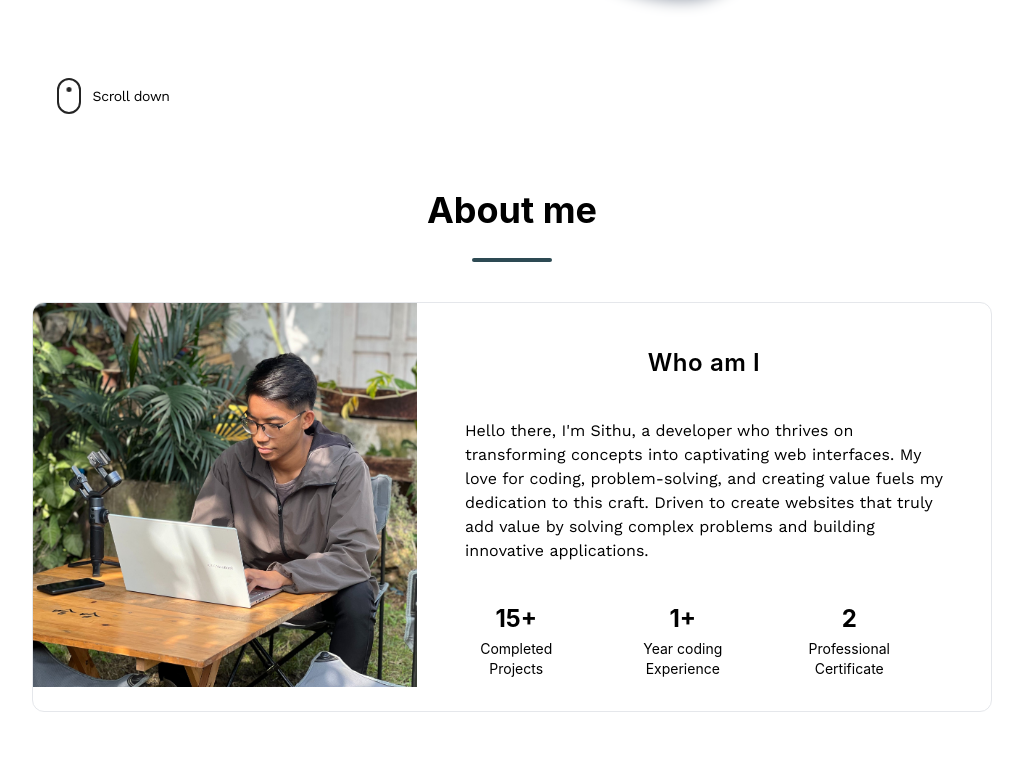
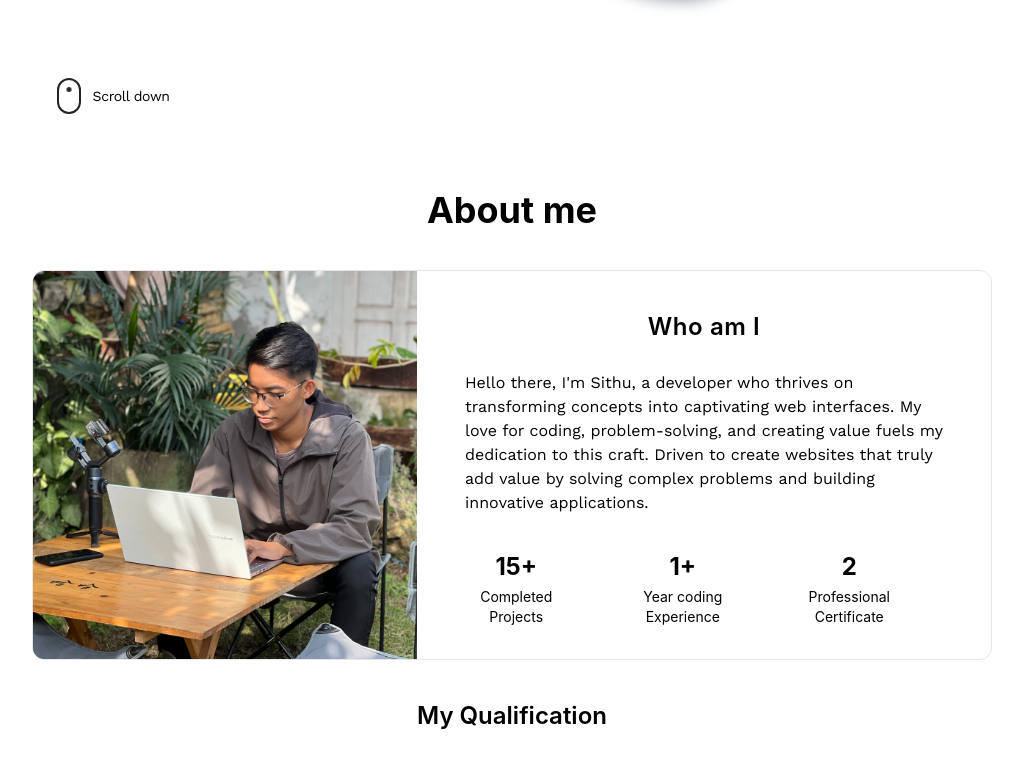
Before and after one commit to Sithu-Aung-Khant/Devfolio_01, a React (Vite) app: page / in a window 1280 px wide. Shown: the part 434-1202 px from the top of the page, without its empty margins (128-1151 px from the left). Built offline with nearby package versions, Linux system fonts and the light colour scheme.

Commit message:
add qualification component

```diff
--- a/src/App.jsx
+++ b/src/App.jsx
@@ -3,6 +3,7 @@ import { useState, useEffect } from 'react';
 import Navbar from './components/navbar/Navbar';
 import HeroSection from './components/main/HeroSection';
 import AboutMe from './components/main/AboutMe';
+import Qualification from './components/main/Qualification';
 
 function App() {
   // To check system preference of dark/light mode
@@ -22,11 +23,12 @@ function App() {
   };
 
   return (
-    <>
+    <div className="dark:bg-black dark:text-white">
       <Navbar isDark={isDark} toggleDarkMode={toggleDarkMode} />
       <HeroSection />
       <AboutMe />
-    </>
+      <Qualification />
+    </div>
   );
 }
 
--- a/src/components/main/AboutMe.jsx
+++ b/src/components/main/AboutMe.jsx
@@ -20,22 +20,22 @@ const skills = [
 
 const AboutMe = () => {
   return (
-    <section className="container-2xl mx-auto dark:bg-black dark:text-dim_white py-20">
+    <section className="container-2xl mx-auto dark:bg-black dark:text-dim_white pt-20">
       <div className="p-4 lg:px-24 xl:px-40 2xl:px-72 ">
         <div className="About-me flex  items-center flex-col">
           <p className="text-3xl md:text-4xl font-bold">About me</p>
-          <p className="w-20 h-1 mt-3 md:mt-7 bg-green rounded-full "></p>
+          {/* <p className="w-20 h-1 mt-3 md:mt-7 bg-green rounded-full "></p> */}
         </div>
         <div className="md:flex mt-10 justify-around text-center border dark:border-gray-700 rounded-xl  overflow-hidden">
           <div className="md:shrink-0">
             <img
-              className="size-full md:size-80 md:h-full lg:size-96 object-cover"
+              className="size-full md:size-80 md:h-full lg:w-96 object-cover"
               src="./profiles/profile.sit.jpg"
               alt=""
             />
           </div>
           <div className="px-3 py-4 md:p-8">
-            <h3 className="text-2xl mt-3 mb-6 font-semibold tracking-wide">
+            <h3 className="text-2xl mt-2 mb-3 font-semibold tracking-wide">
               Who am I
             </h3>
             <div className="md:text-start font-text md:p-4">
@@ -45,7 +45,7 @@ const AboutMe = () => {
               craft. Driven to create websites that truly add value by solving
               complex problems and building innovative applications.{' '}
             </div>
-            <div className="columns-3 gap-8 mt-6 md:w-11/12">
+            <div className="columns-3 gap-8 mt-5 md:w-11/12">
               <div className="">
                 <div className="text-2xl font-bold mb-1">15+</div>
                 <div className="text-sm">Completed</div>
@@ -67,10 +67,13 @@ const AboutMe = () => {
 
         {/* <div className="md:flex justify-around text-center mt-5 ">
           <div className="md:w-1/2 px-6">
-            <h3 className="text-2xl mt-3 mb-6 font-semibold">Who am I</h3>
+            <h3 className="text-2xl mt-3 mb-6 font-semibold">
+              My Qualification
+            </h3>
+            <p>My personal journey</p>
           </div>
           <div className="md:w-1/2">
-            <h3 className="text-2xl mt-3 mb-6 font-semibold">My Skills</h3>
+            <h3 className="text-2xl mt-3 mb-6 font-semibold">Skills</h3>
             <div className="skills flex flex-wrap justify-center md:justify-start ">
               {skills.map((skill) => (
                 <div
--- /dev/null
+++ b/src/components/main/Qualification.jsx
@@ -0,0 +1,16 @@
+import React from 'react';
+
+const Qualification = () => {
+  return (
+    <section id="qualification">
+      <div className="flex flex-col items-center py-6">
+        <div className="text-2xl font-semibold">My Qualification</div>
+        {/* <div className="font-text text-sm tracking-tight">
+          my personal journey
+        </div> */}
+      </div>
+    </section>
+  );
+};
+
+export default Qualification;
```
Also changed, not shown: src/components/main/about-me.css (deleted).
